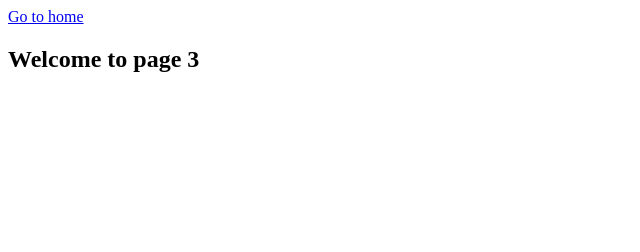
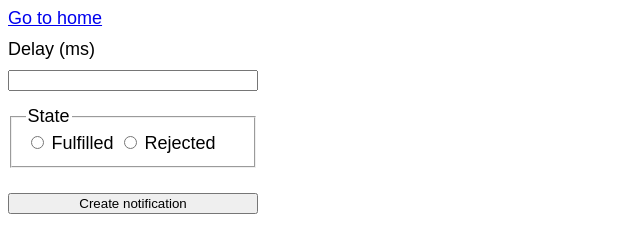
Before and after one commit to KOVALovaELLA/goit-js-hw-10, a plain HTML site: page 2-snackbar.html in a window 1280 px wide. Shown: the whole page, without its empty margins (0-640 px from the left). Drawn offline with Linux system fonts and the light colour scheme; some packages are replaced by stand-ins of ours; a script that the page names is missing.

Commit message:
Deploying to gh-pages from @ KOVALovaELLA/goit-js-hw-10@3e8c0d42677b9f8106e105b30818f2d4b58748a9 🚀

```diff
--- a/2-snackbar.html
+++ b/2-snackbar.html
@@ -5,14 +5,70 @@
     <meta http-equiv="X-UA-Compatible" content="IE=edge" />
     <meta name="viewport" content="width=device-width, initial-scale=1.0" />
     <title>Page 3</title>
-    <script type="module" crossorigin src="/goit-js-hw-10/assets/modulepreload-polyfill-ec808ebb.js"></script>
+    <link rel="stylesheet" href="path/to/your/iziToast.min.css" />
+    <style>
+      body {
+        font-family: Arial, sans-serif;
+        font-size: 18px;
+      }
+
+      .form {
+        max-width: 250px;
+        margin-top: 10px;
+      }
+      button {
+        max-width: 250px;
+        width: 100%;
+        margin-top: 10px;
+      }
+
+      fieldset {
+        margin-bottom: 15px;
+      }
+
+      .form-group {
+        display: flex;
+        flex-direction: column;
+
+        margin-bottom: 15px;
+      }
+      label {
+        margin-bottom: 5px;
+        gap: 10px;
+      }
+    </style>
+    <script type="module" crossorigin src="/goit-js-hw-10/commonHelpers2.js"></script>
+    <link rel="modulepreload" crossorigin href="/goit-js-hw-10/assets/modulepreload-polyfill-ec808ebb.js">
+    <link rel="modulepreload" crossorigin href="/goit-js-hw-10/assets/vendor-651d7991.js">
+    <link rel="stylesheet" href="/goit-js-hw-10/assets/vendor-80d0dc0f.css">
   </head>
   <body>
     <section>
       <a href="./index.html">Go to home</a>
-      <h1>Welcome to page 3</h1>
     </section>
 
+    <form class="form" id="notificationForm">
+      <label class="form-group">
+        Delay (ms)
+        <input type="number" name="delay" required />
+      </label>
 
+      <fieldset>
+        <legend>State</legend>
+        <label>
+          <input type="radio" name="state" value="fulfilled" required />
+          Fulfilled
+        </label>
+        <label>
+          <input type="radio" name="state" value="rejected" required />
+          Rejected
+        </label>
+      </fieldset>
+
+      <button type="submit">Create notification</button>
+    </form>
+
+
+    <script src="path/to/your/iziToast.min.js"></script>
   </body>
 </html>
--- /dev/null
+++ b/commonHelpers2.js
@@ -0,0 +1,2 @@
+import"./assets/modulepreload-polyfill-ec808ebb.js";import{i}from"./assets/vendor-651d7991.js";document.getElementById("notificationForm").addEventListener("submit",function(n){n.preventDefault();const r=document.querySelector('[name="delay"]'),o=document.querySelector('[name="state"]:checked'),e=parseInt(r.value,10),s=o?o.value:null;if(isNaN(e)||e<=0){i.error({title:"Error",message:"Please enter a valid positive delay value.",position:"topRight"});return}new Promise((t,a)=>{setTimeout(()=>{s==="fulfilled"?t(e):s==="rejected"&&a(e)},e)}).then(t=>{i.success({message:`✅ Fulfilled promise in ${t}ms`,position:"topRight",icon:!1})}).catch(t=>{i.error({message:`❌ Rejected promise in ${t}ms`,position:"topRight",icon:!1})})});
+//# sourceMappingURL=commonHelpers2.js.map
```
Also changed, not shown: 1-timer.html (+4 -0 lines), 2 other files.
